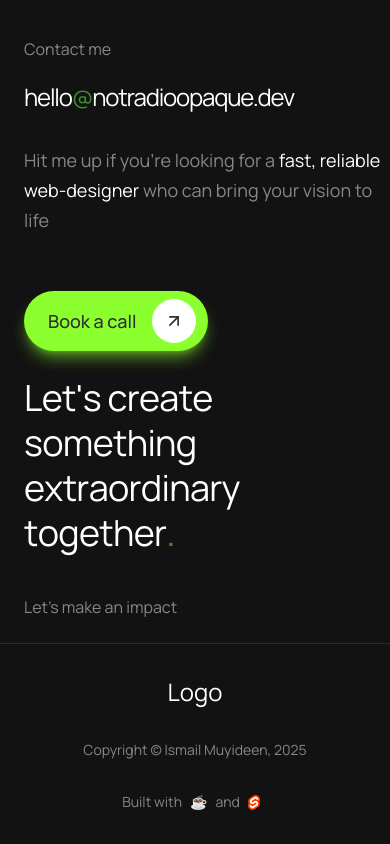
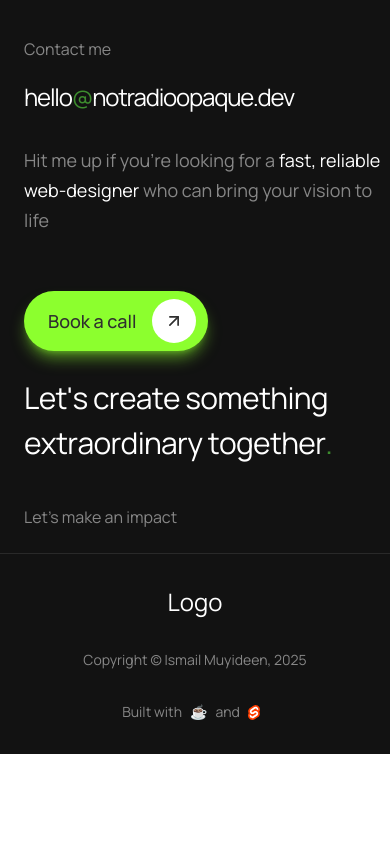
Before and after one commit to notRadioOpaque/heyismail.xyz, a SvelteKit app: page / in a window 390 px wide. Shown: the part 5519-6363 px from the top of the page. After the commit the page ends 6273 px from the top, so only its background shows below. Built offline with nearby package versions, Linux system fonts and the light colour scheme.

Commit message:
:art: adjusted font size in the Footer section for improved visual consistency and responsiveness across different screen sizes, enhancing overall user experience.

```diff
--- a/src/routes/Footer.svelte
+++ b/src/routes/Footer.svelte
@@ -64,7 +64,7 @@
 			<div class="order-2 my-6 flex w-full flex-col gap-10 px-6 md:my-0 md:w-1/2 md:px-0">
 				<h2
 					bind:this={heroText}
-					class="w-full text-[36px] leading-[45px] tracking-[-0.7px] text-white md:w-[70%] md:text-[88px]
+					class="w-full text-[30px] leading-[45px] tracking-[-0.7px] text-white md:w-[70%] md:text-[88px]
 				md:leading-[92px] md:tracking-[-3.7px]"
 				>
 					Let's create something extraordinary together<span class="text-tertiary-text">.</span>
```
